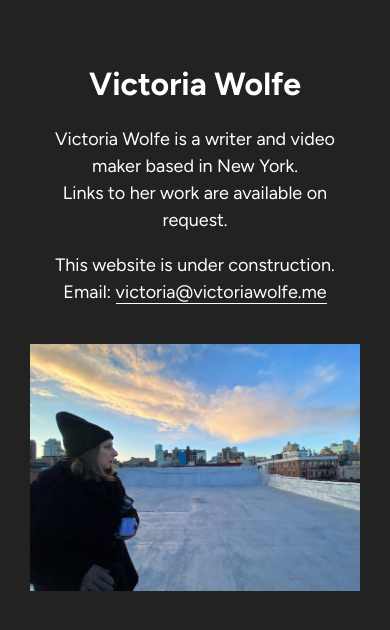
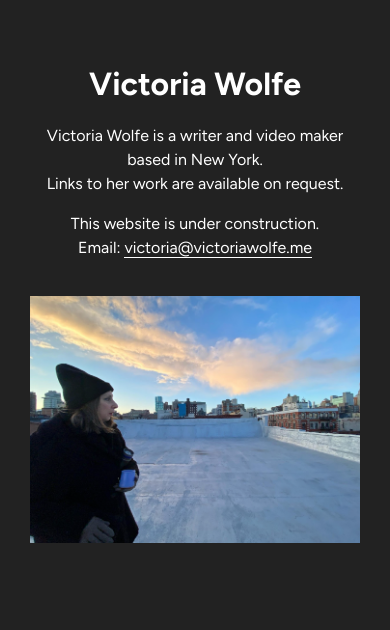
Before and after one commit to minicreative/victoriawolfe, a Jekyll site: the page built from index.md, in a window 390 px wide. Shown: the top 630 px of the page. Built offline with Jekyll 4.4.1, drawn with Linux system fonts in a browser that asks for light colours.

Commit message:
Mobile styles

```diff
--- a/css/main.scss
+++ b/css/main.scss
@@ -20,6 +20,7 @@ div, input, textarea {box-sizing:border-box;}
 body {
     background:#222; color:white;
     font-family:'Figtree', sans-serif; line-height:1.5; font-size:18px;
+    @include breakpoint(s) {font-size:16px;}
 }
 h1, h2, h3 {margin-top:30px;}
 h1 {font-size:32px;}
```
